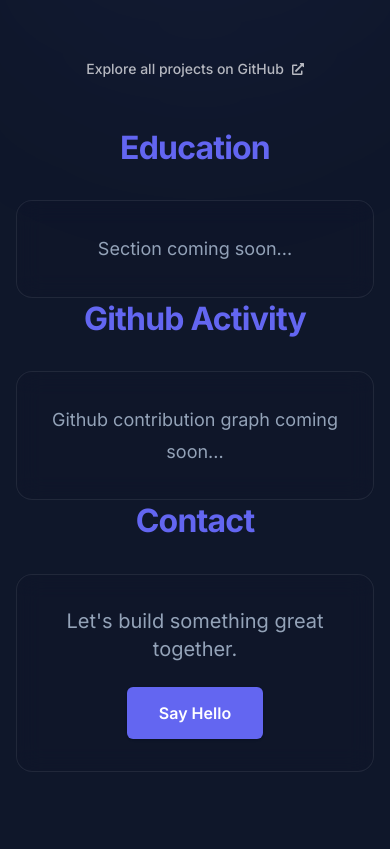
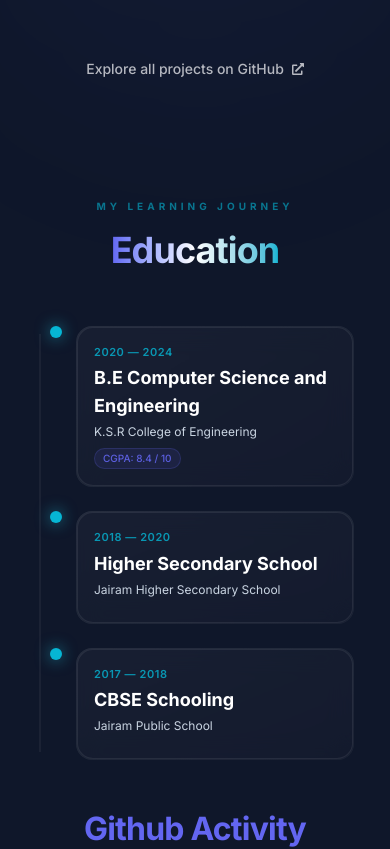
Before and after one commit to HarishV14/harish-portfolio, a Next.js app: page / in a window 390 px wide. Shown: the part 6300-7149 px from the top of the page. Built offline with nearby package versions, Linux system fonts and the light colour scheme.

Commit message:
feat: implement animated education timeline section with data-driven content

```diff
--- a/src/data/education.ts
+++ b/src/data/education.ts
@@ -0,0 +1,23 @@
+import { Education } from "@/types/education";
+
+export const educationData: Education[] = [
+  {
+    id: "be-cse",
+    degree: "B.E Computer Science and Engineering",
+    college: "K.S.R College of Engineering",
+    year: "2020 — 2024",
+    cgpa: "8.4 / 10",
+  },
+  {
+    id: "hsc",
+    degree: "Higher Secondary School",
+    college: "Jairam Higher Secondary School",
+    year: "2018 — 2020",
+  },
+  {
+    id: "cbse",
+    degree: "CBSE Schooling",
+    college: "Jairam Public School",
+    year: "2017 — 2018",
+  },
+];
--- a/src/sections/Education.tsx
+++ b/src/sections/Education.tsx
@@ -1,11 +1,99 @@
+"use client";
+
+import { useRef } from "react";
+import { motion, useScroll, useTransform } from "framer-motion";
 import SectionWrapper from "@/components/SectionWrapper";
+import { educationData } from "@/data/education";
 
 export default function Education() {
+  const containerRef = useRef<HTMLDivElement>(null);
+
+  const { scrollYProgress } = useScroll({
+    target: containerRef,
+    offset: ["start center", "end center"]
+  });
+
+  const scaleY = useTransform(scrollYProgress, [0, 1], [0, 1]);
+
   return (
-    <SectionWrapper id="education">
-      <h2 className="mb-8 text-center text-primary">Education</h2>
-      <div className="glass p-8 rounded-2xl max-w-3xl mx-auto">
-        <p className="text-center">Section coming soon...</p>
+    <SectionWrapper
+      id="education"
+      className="scroll-mt-24 flex flex-col justify-center pt-18 md:pt-36 pb-10 md:min-h-screen overflow-hidden"
+    >
+      <div className="w-full flex flex-col items-center mb-6 md:mb-6 px-4">
+        <span className="text-[10px] md:text-xs font-bold tracking-[0.4em] text-accent/60 uppercase mb-4 block text-center">
+          My Learning Journey
+        </span>
+        <h2 className="text-4xl md:text-5xl lg:text-6xl font-bold tracking-tight text-white mb-6 text-center">
+          <span className="bg-gradient-to-r from-primary via-white to-accent bg-clip-text text-transparent">
+            Education
+          </span>
+        </h2>
+      </div>
+
+      <div ref={containerRef} className="relative w-full max-w-5xl mx-auto px-4 md:px-8 flex-grow">
+        {/* Central Timeline Line */}
+        <div className="absolute left-6 md:left-1/2 top-4 bottom-4 w-px bg-white/10 -translate-x-1/2">
+          <motion.div
+            className="absolute top-0 w-full bg-gradient-to-b from-primary via-accent to-transparent origin-top"
+            style={{ scaleY, left: 0, right: 0, bottom: 0 }}
+          />
+        </div>
+
+        <div className="relative z-10 flex flex-col gap-6 md:gap-4 py-2">
+          {educationData.map((item, index) => {
+            const isEven = index % 2 === 0;
+            return (
+              <div
+                key={item.id}
+                className={`flex flex-col md:flex-row items-center justify-between w-full
+                  ${isEven ? "md:flex-row-reverse" : ""}
+                `}
+              >
+                {/* Space on empty side for desktop */}
+                <div className="hidden md:block md:w-5/12" />
+
+                {/* Center Node */}
+                <motion.div
+                  initial={{ scale: 0, opacity: 0 }}
+                  whileInView={{ scale: 1, opacity: 1 }}
+                  viewport={{ once: true, margin: "-100px" }}
+                  transition={{ duration: 0.5, delay: 0.2 }}
+                  className="absolute left-6 md:left-1/2 w-3 h-3 rounded-full bg-accent -translate-x-1/2 z-20 shadow-[0_0_15px_rgba(34,211,238,0.6)]"
+                >
+                  <div className="absolute inset-0 rounded-full bg-primary/40 animate-ping" />
+                </motion.div>
+
+                {/* Card */}
+                <motion.div
+                  initial={{ opacity: 0, x: isEven ? 20 : -20 }}
+                  whileInView={{ opacity: 1, x: 0 }}
+                  whileHover={{ scale: 1.02 }}
+                  viewport={{ once: true, margin: "-50px" }}
+                  transition={{ duration: 0.5, delay: 0.3 }}
+                  className={`w-[calc(100%-3rem)] ml-10 md:ml-0 md:w-5/12 p-[1px] rounded-2xl bg-gradient-to-br from-white/10 to-white/5 hover:from-primary/50 hover:to-accent/50 transition-colors duration-500`}
+                >
+                  <div className="glass p-4 md:p-5 rounded-2xl h-full flex flex-col justify-center">
+                    <div className="text-accent/80 text-[11px] font-semibold tracking-wider mb-1">
+                      {item.year}
+                    </div>
+                    <h3 className="text-lg md:text-xl font-bold text-white mb-1">
+                      {item.degree}
+                    </h3>
+                    <p className="text-slate-300 text-xs md:text-sm mb-2">
+                      {item.college}
+                    </p>
+                    {item.cgpa && (
+                      <div className="text-[10px] md:text-xs text-primary/90 font-medium bg-primary/10 border border-primary/20 inline-flex items-center px-2 py-0.5 rounded-full w-fit">
+                        CGPA: {item.cgpa}
+                      </div>
+                    )}
+                  </div>
+                </motion.div>
+              </div>
+            );
+          })}
+        </div>
       </div>
     </SectionWrapper>
   );
--- /dev/null
+++ b/src/types/education.ts
@@ -0,0 +1,7 @@
+export interface Education {
+  id: string;
+  degree: string;
+  college: string;
+  year: string;
+  cgpa?: string;
+}
```
